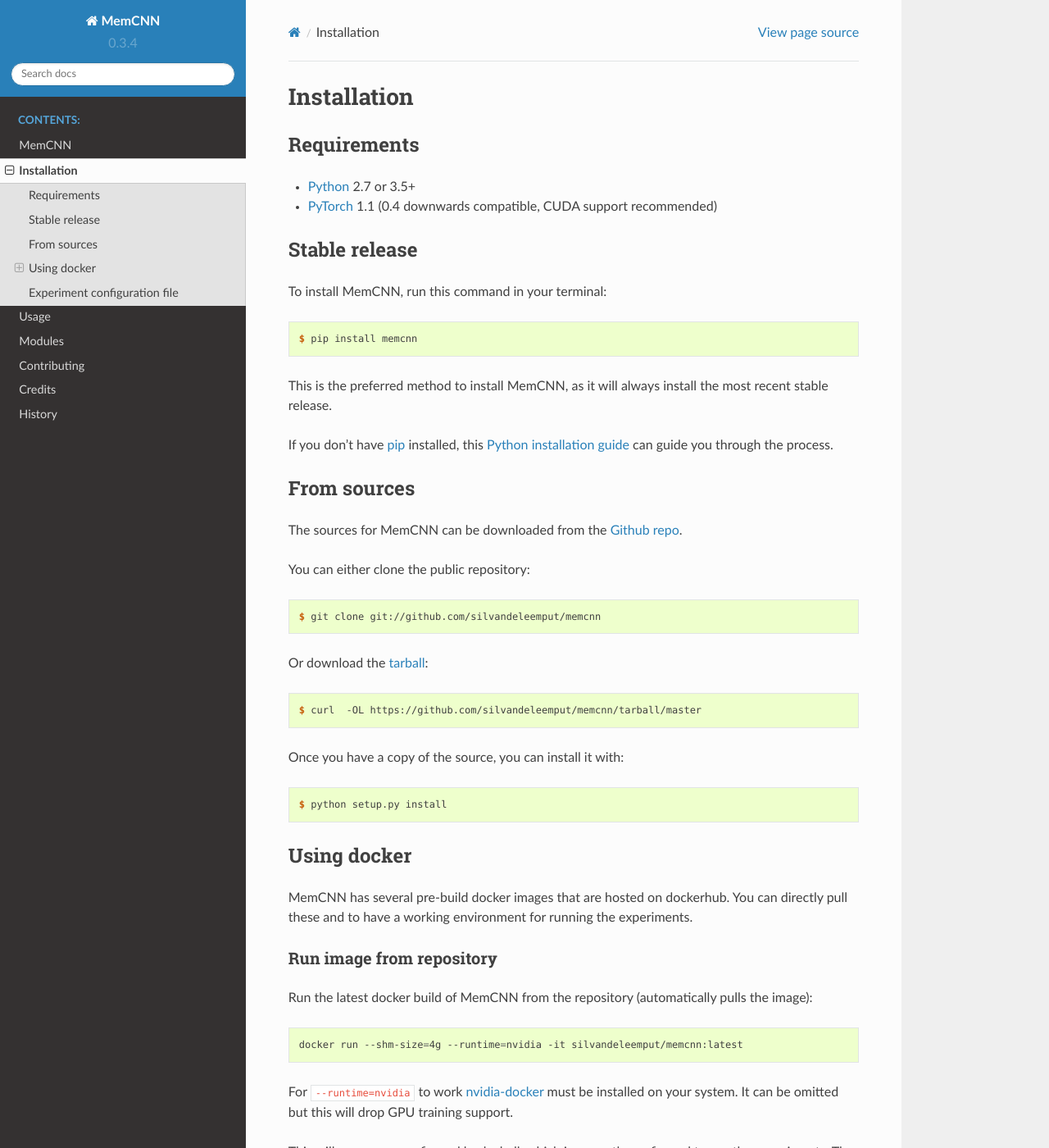
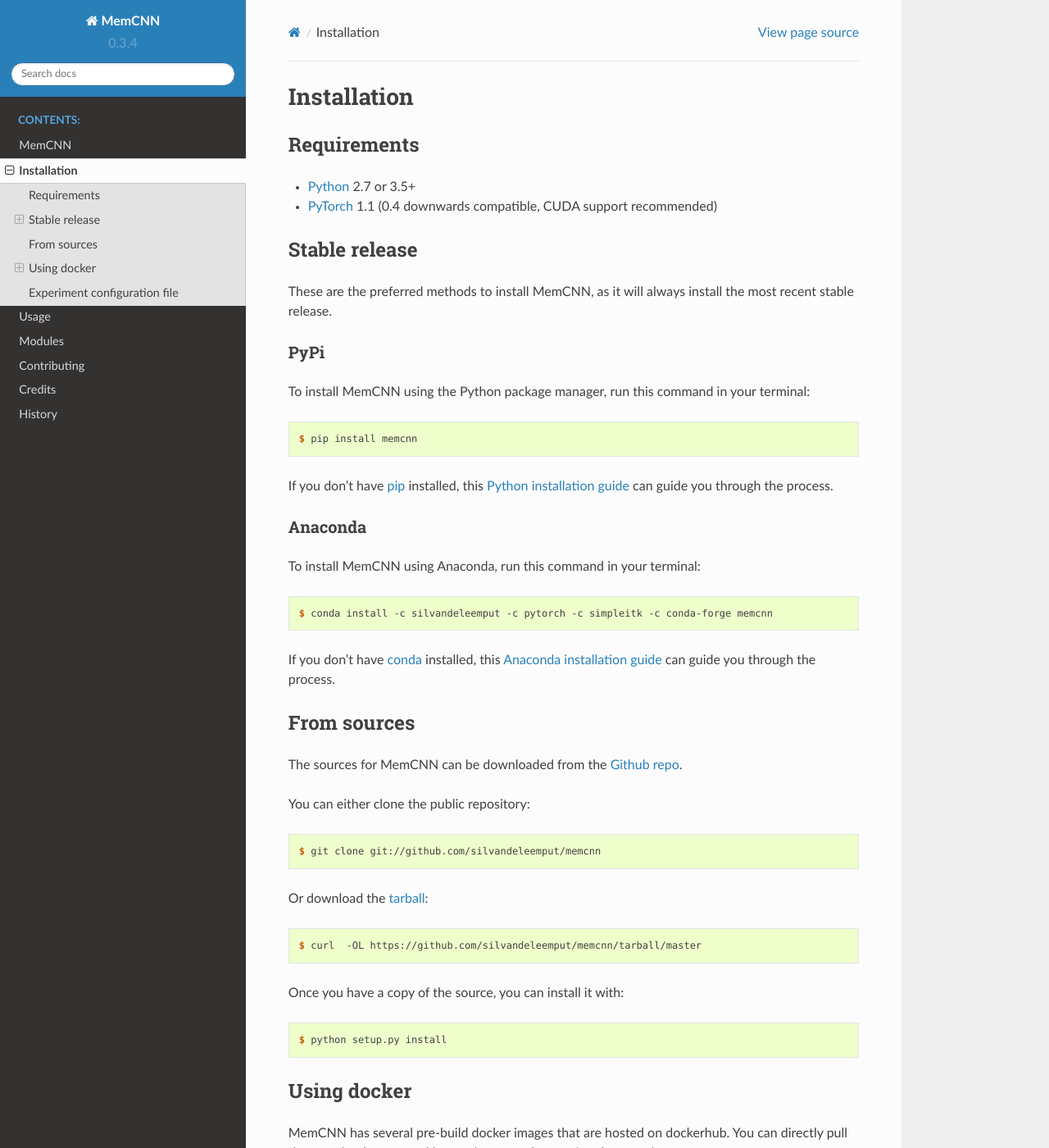
Before and after one commit to silvandeleemput/memcnn, a Sphinx documentation site: the page built from docs/installation.rst, in a window 1280 px wide and 1400 px high. Shown: the whole window at 82% size. Built offline with Sphinx 7.4.7 and the Read the Docs theme 2.0.0, drawn with Linux system fonts in a browser that asks for light colours; some of the changed text lies outside the part shown.

Commit message:
Anaconda cloud circleci integration, documentation for installation, new badge and version update #23

```diff
--- a/HISTORY.rst
+++ b/HISTORY.rst
@@ -1,6 +1,12 @@
 =======
 History
 =======
+
+1.0.0 (2019-07-28)
+------------------
+
+* Added CI for anaconda cloud
+* Documented conda installation steps
 
 0.3.4 (2019-07-26)
 ------------------
--- a/README.rst
+++ b/README.rst
@@ -33,6 +33,10 @@ MemCNN
 .. image:: https://img.shields.io/pypi/pyversions/memcnn.svg
         :alt: PyPI - Python version
         :target: https://pypi.python.org/pypi/memcnn
+
+.. image:: https://img.shields.io/conda/vn/silvandeleemput/memcnn?label=anaconda
+        :alt: Conda - Latest release
+        :target: https://anaconda.org/silvandeleemput/memcnn
 
 .. image:: https://img.shields.io/github/license/silvandeleemput/memcnn.svg
         :alt: GitHub - Repository license
--- a/docs/installation.rst
+++ b/docs/installation.rst
@@ -15,13 +15,16 @@ Requirements
 Stable release
 --------------
 
-To install MemCNN, run this command in your terminal:
+These are the preferred methods to install MemCNN, as it will always install the most recent stable release.
+
+PyPi
+^^^^
+
+To install MemCNN using the Python package manager, run this command in your terminal:
 
 .. code-block:: console
 
     $ pip install memcnn
-
-This is the preferred method to install MemCNN, as it will always install the most recent stable release.
 
 If you don't have `pip`_ installed, this `Python installation guide`_ can guide
 you through the process.
@@ -29,6 +32,20 @@ you through the process.
 .. _pip: https://pip.pypa.io
 .. _Python installation guide: http://docs.python-guide.org/en/latest/starting/installation/
 
+Anaconda
+^^^^^^^^
+
+To install MemCNN using Anaconda, run this command in your terminal:
+
+.. code-block:: console
+
+    $ conda install -c silvandeleemput -c pytorch -c simpleitk -c conda-forge memcnn
+
+If you don't have `conda`_ installed, this `Anaconda installation guide`_ can guide
+you through the process.
+
+.. _conda: https://www.anaconda.com/
+.. _Anaconda installation guide: https://docs.conda.io/projects/conda/en/latest/user-guide/install/
 
 From sources
 ------------
@@ -69,9 +86,9 @@ Run image from repository
 
 Run the latest docker build of MemCNN from the repository (automatically pulls the image):
 
-.. code:: bash
+.. code-block:: console
 
-    docker run --shm-size=4g --runtime=nvidia -it silvandeleemput/memcnn:latest
+    $ docker run --shm-size=4g --runtime=nvidia -it silvandeleemput/memcnn:latest
 
 For ``--runtime=nvidia`` to work `nvidia-docker <https://github.com/nvidia/nvidia-docker>`__ must be installed on your system.
 It can be omitted but this will drop GPU training support.
@@ -94,10 +111,10 @@ Requirements:
 The following bash commands will clone this repository and do a one-time
 build of the docker image with the right environment installed:
 
-.. code:: bash
+.. code-block:: console
 
-    git clone https://github.com/silvandeleemput/memcnn.git
-    docker build ./memcnn/docker --tag=silvandeleemput/memcnn:latest
+    $ git clone https://github.com/silvandeleemput/memcnn.git
+    $ docker build ./memcnn/docker --tag=silvandeleemput/memcnn:latest
 
 After the one-time install on your machine, the docker image can be invoked
 using the same commands as listed above.
@@ -125,9 +142,9 @@ Change the data paths to your liking.
 
 If you are unsure where MemCNN and/or the configuration file is located on your machine run:
 
-.. code:: bash
+.. code-block:: console
 
-    python -m memcnn.train
+    $ python -m memcnn.train
 
 If the configuration file is not setup correctly, this command should give the user the correct path to the configuration file.
 Next, create/edit the file at the given location.
```
Also changed, not shown: 1 other file.
